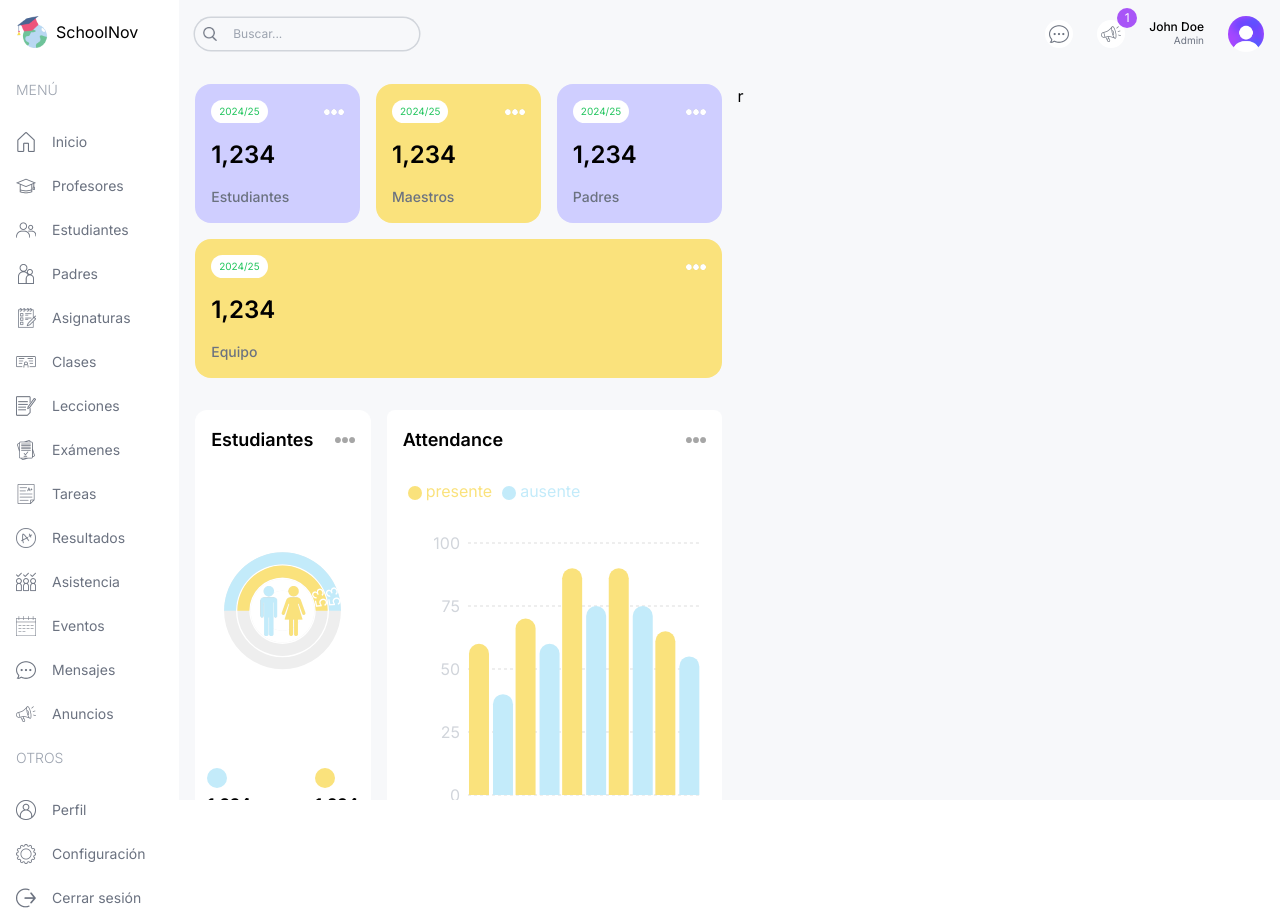
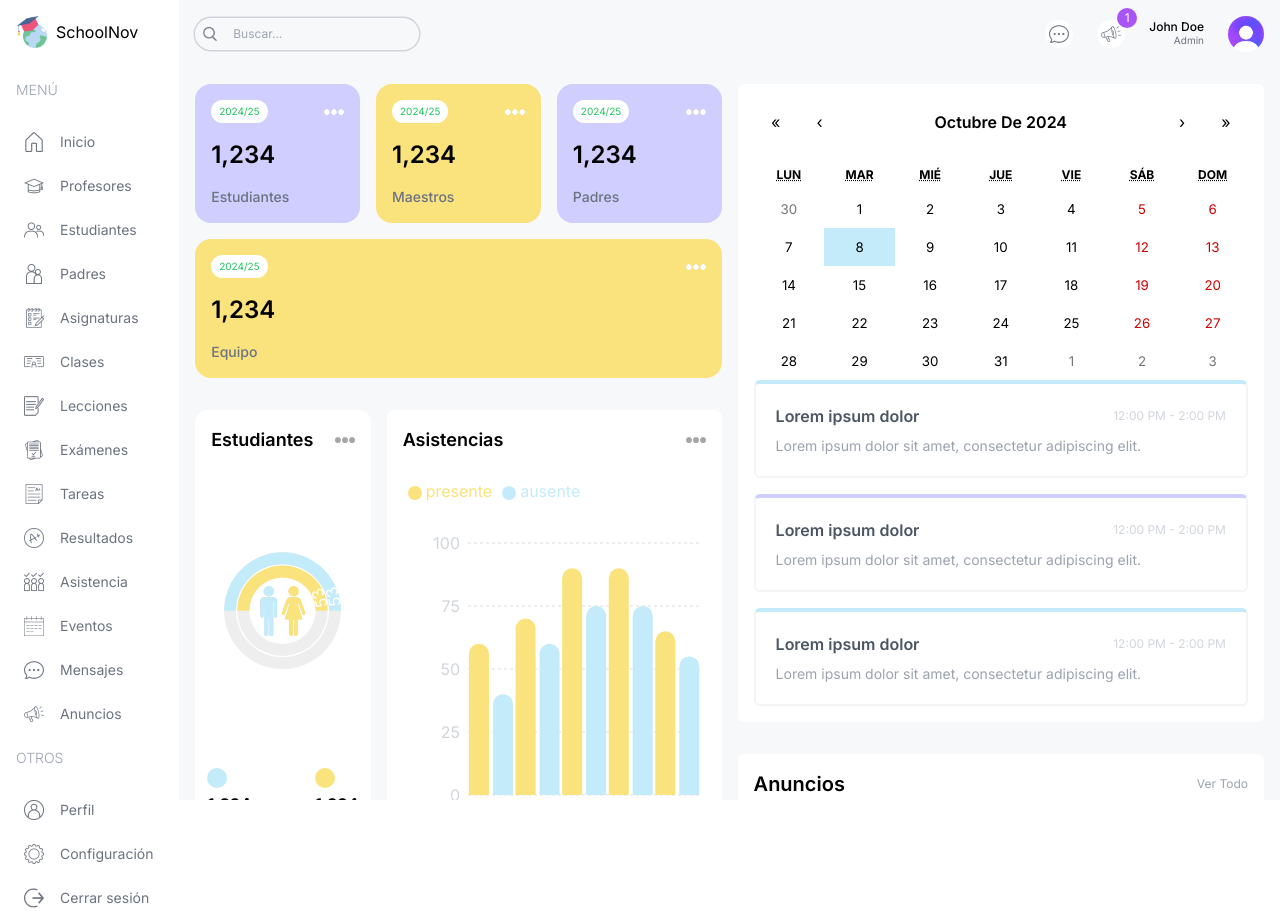
Before and after one commit to rody-huancas/next-dashboard-ui, a Next.js app: page /admin in a window 1280 px wide. Built offline with nearby package versions, Linux system fonts and the light colour scheme.

Commit message:
Feat: calendar and events

```diff
--- a/package.json
+++ b/package.json
@@ -11,6 +11,7 @@
   "dependencies": {
     "next": "14.2.5",
     "react": "^18",
+    "react-calendar": "^5.1.0",
     "react-dom": "^18",
     "recharts": "^2.12.7"
   },
--- a/src/app/(dashboard)/admin/page.tsx
+++ b/src/app/(dashboard)/admin/page.tsx
@@ -1,5 +1,7 @@
+import Announcements from "@/components/Announcements";
 import AttendanceChart from "@/components/AttendanceChart";
 import CountChart from "@/components/CountChart";
+import EventCalendar from "@/components/EventCalendar";
 import FinanceChart from "@/components/FInanceChart";
 import UserCard from "@/components/UserCard";
 
@@ -33,7 +35,10 @@ const AdminPage = () => {
         </div>
       </div>
       {/* Right */}
-      <div className="w-full lg:w-2/3">r</div>
+      <div className="w-full lg:w-2/3 flex flex-col gap-8">
+        <EventCalendar />
+        <Announcements />
+      </div>
     </div>
   );
 };
--- a/src/app/globals.css
+++ b/src/app/globals.css
@@ -1,3 +1,20 @@
 @tailwind base;
 @tailwind components;
 @tailwind utilities;
+
+/* Calendar */
+.react-calendar {
+  width: 100% !important;
+  border: none !important;
+  font-family: "Inter", sans-serif !important;
+}
+
+.react-calendar__navigation__label__labelText {
+  font-weight: 600;
+  text-transform: capitalize;
+}
+
+.react-calendar__tile--active {
+  background-color: #c3ebfa !important;
+  color: black !important;
+}
--- /dev/null
+++ b/src/components/Announcements.tsx
@@ -0,0 +1,50 @@
+const Announcements = () => {
+  return (
+    <div className="bg-white p-4 rounded-md">
+      <div className="flex items-center justify-between">
+        <h1 className="text-xl font-semibold">Anuncios</h1>
+        <span className="text-xs text-gray-400">Ver Todo</span>
+      </div>
+      <div className="flex flex-col gap-4 mt-4">
+        <div className="bg-lamaSkyLight rounded-md p-4">
+          <div className="flex items-center justify-between">
+            <h2 className="font-medium">Lorem ipsum dolor sit</h2>
+            <span className="text-xs text-gray-400 bg-white rounded-md px-1 py-1">
+              2025-01-01
+            </span>
+          </div>
+          <p className="text-sm text-gray-400 mt-1">
+            Lorem ipsum dolor sit amet consectetur adipisicing elit. Voluptatum,
+            expedita. Rerum, quidem facilis?
+          </p>
+        </div>
+        <div className="bg-lamaPurpleLight rounded-md p-4">
+          <div className="flex items-center justify-between">
+            <h2 className="font-medium">Lorem ipsum dolor sit</h2>
+            <span className="text-xs text-gray-400 bg-white rounded-md px-1 py-1">
+              2025-01-01
+            </span>
+          </div>
+          <p className="text-sm text-gray-400 mt-1">
+            Lorem ipsum dolor sit amet consectetur adipisicing elit. Voluptatum,
+            expedita. Rerum, quidem facilis?
+          </p>
+        </div>
+        <div className="bg-lamaYellowLight rounded-md p-4">
+          <div className="flex items-center justify-between">
+            <h2 className="font-medium">Lorem ipsum dolor sit</h2>
+            <span className="text-xs text-gray-400 bg-white rounded-md px-1 py-1">
+              2025-01-01
+            </span>
+          </div>
+          <p className="text-sm text-gray-400 mt-1">
+            Lorem ipsum dolor sit amet consectetur adipisicing elit. Voluptatum,
+            expedita. Rerum, quidem facilis?
+          </p>
+        </div>
+      </div>
+    </div>
+  );
+};
+
+export default Announcements;
--- a/src/components/AttendanceChart.tsx
+++ b/src/components/AttendanceChart.tsx
@@ -34,7 +34,7 @@ const AttendanceChart = () => {
   return (
     <div className="bg-white rounded-lg p-4 h-full">
       <div className="flex justify-between items-center">
-        <h1 className="text-lg font-semibold">Attendance</h1>
+        <h1 className="text-lg font-semibold">Asistencias</h1>
         <Image src="/moreDark.png" alt="" width={20} height={20} />
       </div>
       <ResponsiveContainer width="100%" height="90%">
--- /dev/null
+++ b/src/components/EventCalendar.tsx
@@ -0,0 +1,57 @@
+"use client";
+
+import { useState } from "react";
+import Calendar from "react-calendar";
+/* Styles */
+import "react-calendar/dist/Calendar.css";
+
+type ValuePiece = Date | null;
+type Value = ValuePiece | [ValuePiece, ValuePiece];
+
+const events = [
+  {
+    id: 1,
+    title: "Lorem ipsum dolor",
+    time: "12:00 PM - 2:00 PM",
+    description: "Lorem ipsum dolor sit amet, consectetur adipiscing elit.",
+  },
+  {
+    id: 2,
+    title: "Lorem ipsum dolor",
+    time: "12:00 PM - 2:00 PM",
+    description: "Lorem ipsum dolor sit amet, consectetur adipiscing elit.",
+  },
+  {
+    id: 3,
+    title: "Lorem ipsum dolor",
+    time: "12:00 PM - 2:00 PM",
+    description: "Lorem ipsum dolor sit amet, consectetur adipiscing elit.",
+  },
+];
+
+const EventCalendar = () => {
+  const [value, onChange] = useState<Value>(new Date());
+
+  return (
+    <div className="bg-white p-4 rounded-md">
+      <Calendar onChange={onChange} value={value} locale="es" />
+
+      <div className="flex flex-col gap-4">
+        {events.map((event) => (
+          <div
+            className="p-5 rounded-md border-2 border-gray-100 border-t-4 odd:border-t-lamaSky even:border-t-lamaPurple"
+            key={event.id}
+          >
+            <div className="flex items-center justify-between">
+              <h1 className="font-semibold text-gray-600">{event.title}</h1>
+              <span className="text-gray-300 text-xs">{event.time}</span>
+            </div>
+            <p className="mt-2 text-gray-400 text-sm">{event.description}</p>
+          </div>
+        ))}
+      </div>
+    </div>
+  );
+};
+
+export default EventCalendar;
--- a/src/components/Menu.tsx
+++ b/src/components/Menu.tsx
@@ -1,5 +1,6 @@
+import Link from "next/link";
 import Image from "next/image";
-import Link from "next/link";
+import { role } from "@/lib/data";
 
 const menuItems = [
   {
@@ -120,20 +121,24 @@ const Menu = () => {
   return (
     <div className="mt-4 text-sm">
       {menuItems.map((i) => (
-        <div key={i.title} className="flex flex-col gap-2">
+        <div className="flex flex-col gap-2" key={i.title}>
           <span className="hidden lg:block text-gray-400 font-light my-4">
             {i.title}
           </span>
-          {i.items.map((item) => (
-            <Link
-              key={item.label}
-              href={item.href}
-              className="flex items-center justify-center lg:justify-start gap-4 text-gray-500 py-2"
-            >
-              <Image src={item.icon} alt={item.label} width={20} height={20} />
-              <span className="hidden lg:block">{item.label}</span>
-            </Link>
-          ))}
+          {i.items.map((item) => {
+            if (item.visible.includes(role)) {
+              return (
+                <Link
+                  href={item.href}
+                  key={item.label}
+                  className="flex items-center justify-center lg:justify-start gap-4 text-gray-500 py-2 md:px-2 rounded-md hover:bg-lamaSkyLight"
+                >
+                  <Image src={item.icon} alt="" width={20} height={20} />
+                  <span className="hidden lg:block">{item.label}</span>
+                </Link>
+              );
+            }
+          })}
         </div>
       ))}
     </div>
```
Also changed, not shown: 1 other file (tests, documents, lock files or other folders).
